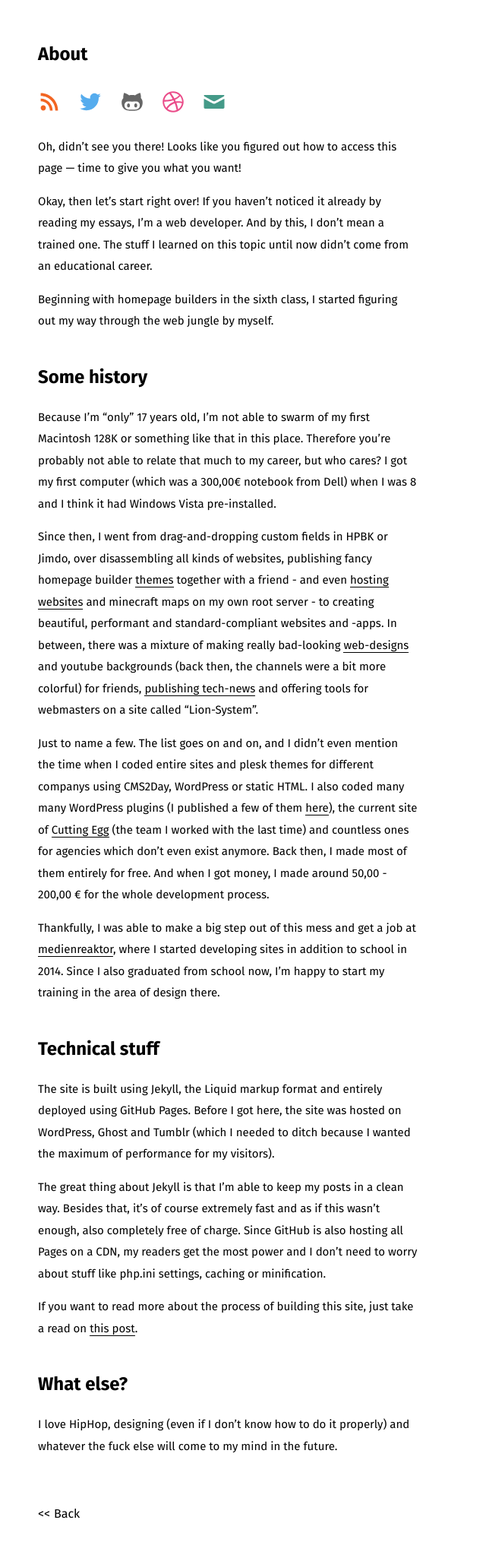
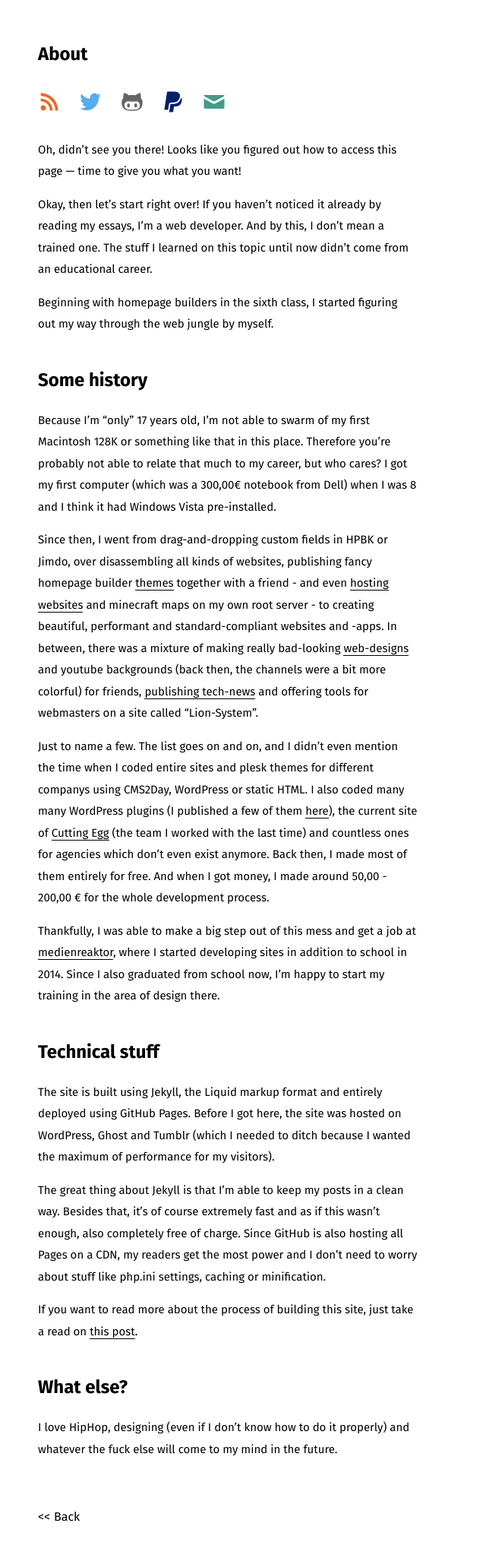
Before and after one commit to zhaoda/leo.github.io, a Jekyll site: the page built from me.md, in a window 1280 px wide. Shown: the whole page at 76% size, without its empty margins (0-640 px from the left). Built offline with Jekyll 4.4.1, drawn with Linux system fonts in a browser that asks for light colours.

Commit message:
Social icons will load faster now
- Inlined them
- Moved them to the includes directory
- Added PayPal icon
- The Dribbble one had to go for now

```diff
--- a/_includes/social.html
+++ b/_includes/social.html
@@ -1,7 +1,33 @@
 <ul class="social">
-	<li><a href="/feed.xml">RSS</a></li>
-	<li><a href="//twitter.com/lmprht" target="_blank">Twitter</a></li>
-	<li><a href="//github.com/leo/leo.github.io" target="_blank">GitHub</a></li>
-	<li><a href="//dribbble.com/mindrun" target="_blank">Dribbble</a></li>
-	<li><a href="mailto:lamprechtleonard@gmail.com">Mail</a></li>
+
+	<li>
+		<a href="/feed.xml">
+			{% include icons/feed.svg %}
+		</a>
+	</li>
+
+	<li>
+		<a href="//twitter.com/lmprht" target="_blank">
+			{% include icons/twitter.svg %}
+		</a>
+	</li>
+
+	<li>
+		<a href="//github.com/leo/leo.github.io" target="_blank">
+			{% include icons/github.svg %}
+		</a>
+	</li>
+
+	<li>
+		<a href="https://paypal.me/mindrun" target="_blank">
+			{% include icons/paypal.svg %}
+		</a>
+	</li>
+
+	<li>
+		<a href="mailto:lamprechtleonard@gmail.com">
+			{% include icons/mail.svg %}
+		</a>
+	</li>
+
 </ul>
--- a/_sass/_main.scss
+++ b/_sass/_main.scss
@@ -307,28 +307,18 @@ article {
 			}
 
 			a {
-				display: block;
-				width: 30px;
-				height: 30px;
+				display: inline-block;
 				border: 0;
-				text-indent: -999999px;
-				background-position: center center;
-				background-size: auto 100%;
 
 				&:focus {
 					outline: none;
 				}
 
-				$social: twitter github dribbble feed mail;
+			}
 
-				@each $format in $social {
-
-					&[href*="#{$format}"] {
-						background-image: url( /assets/icons/#{$format}.svg );
-					}
-
-				}
-
+			svg {
+				height: 30px;
+				width: 30px;
 			}
 
 		}
```
Also changed, not shown: _includes/icons/dribbble.svg, _includes/icons/feed.svg, _includes/icons/github.svg, _includes/icons/mail.svg, _includes/icons/paypal.svg (added), _includes/icons/twitter.svg.
